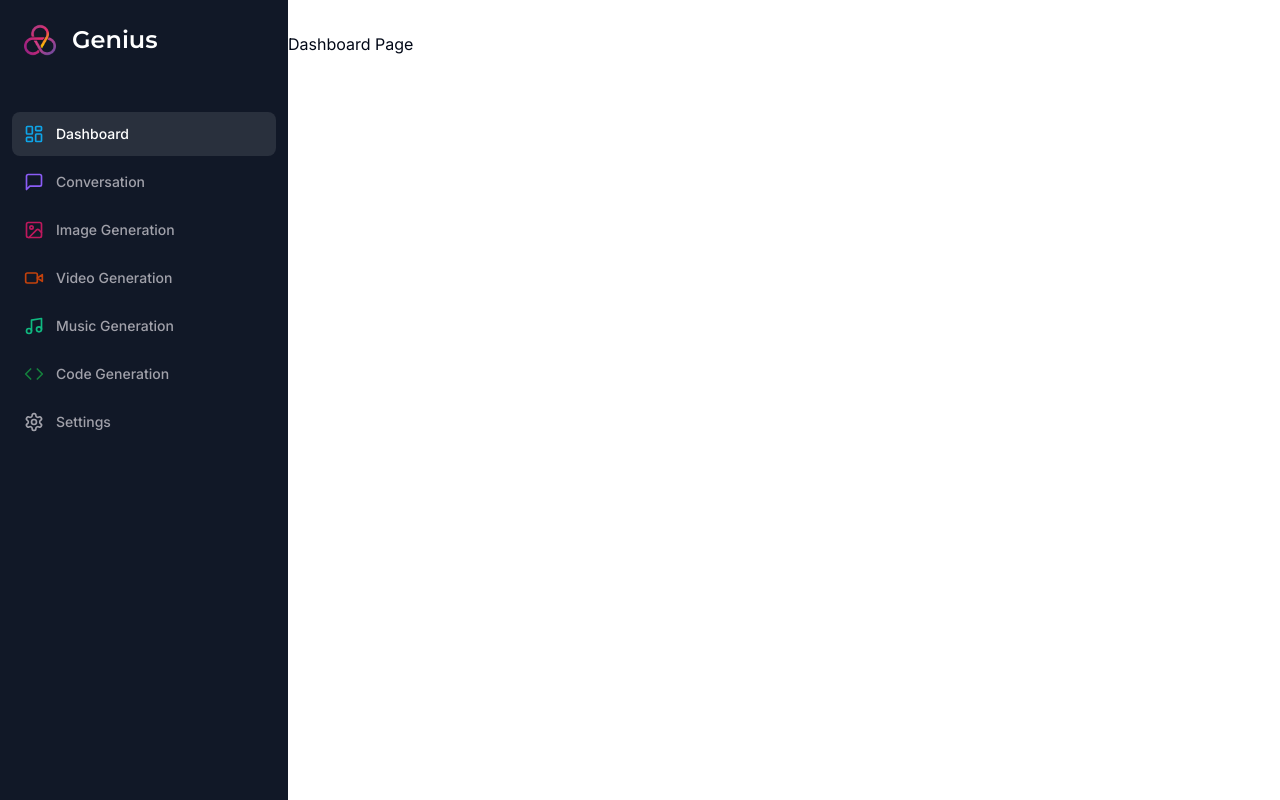
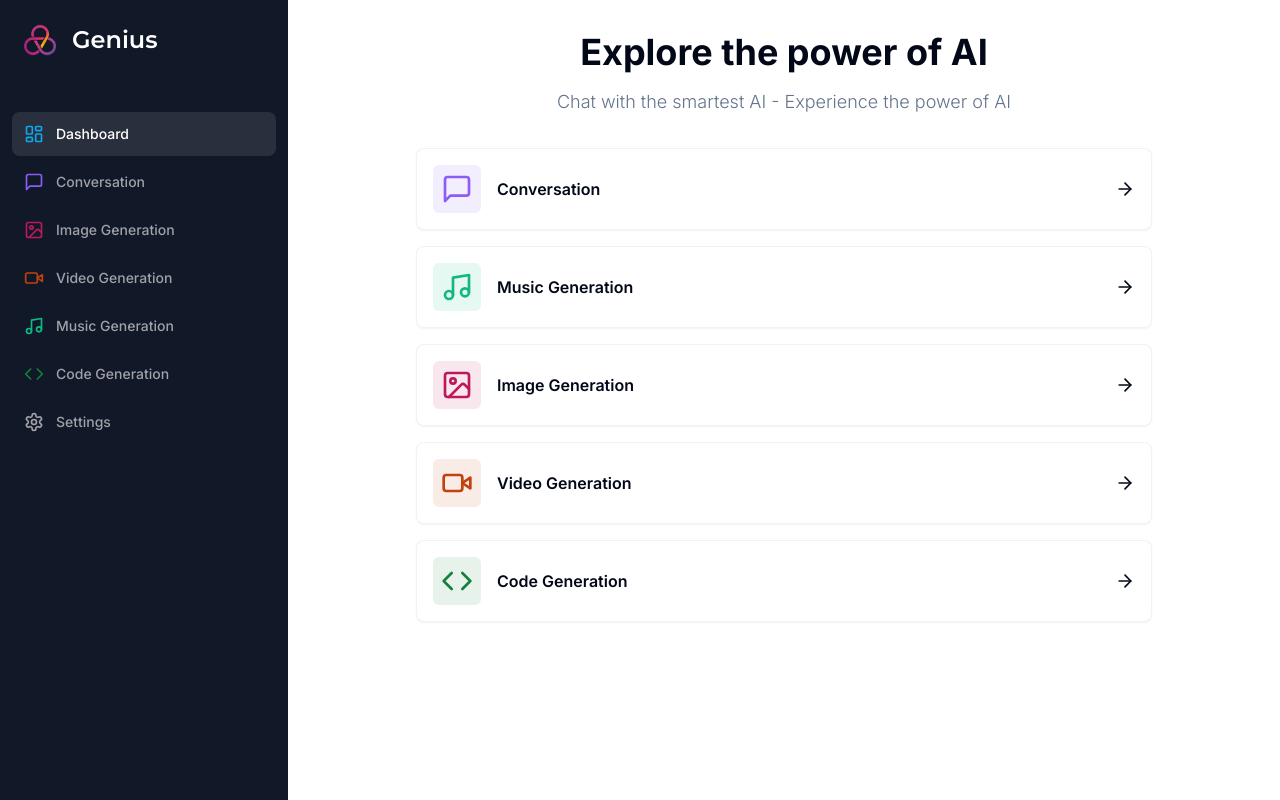
Before and after one commit to suryadharma5/ai-saas, a Next.js app: page /dashboard in a window 1280 px wide. Built offline with nearby package versions, Linux system fonts and the light colour scheme.

Commit message:
feat: landing page

```diff
--- a/app/(dashboard)/(routes)/dashboard/page.tsx
+++ b/app/(dashboard)/(routes)/dashboard/page.tsx
@@ -1,8 +1,95 @@
+"use client"
+
+import { ArrowRight, Code, ImageIcon, MessageSquare, Music, VideoIcon } from "lucide-react"
+import { useRouter } from "next/navigation"
+
+import { Card } from "@/components/ui/card"
+import { cn } from "@/lib/utils"
+
+const tools = [
+    {
+        label: "Conversation",
+        icon: MessageSquare,
+        color: "text-violet-500",
+        bgColor: "bg-violet-500/10",
+        href: "/conversation"
+    },
+    {
+        label: "Music Generation",
+        icon: Music,
+        color: "text-emerald-500",
+        bgColor: "bg-emerald-500/10",
+        href: "/music"
+    },
+    {
+        label: "Image Generation",
+        icon: ImageIcon,
+        color: "text-pink-700",
+        bgColor: "bg-pink-700/10",
+        href: "/image"
+    },
+    {
+        label: "Video Generation",
+        icon: VideoIcon,
+        color: "text-orange-700",
+        bgColor: "bg-orange-700/10",
+        href: "/video"
+    },
+    {
+        label: "Code Generation",
+        icon: Code,
+        color: "text-green-700",
+        bgColor: "bg-green-700/10",
+        href: "/code"
+    },
+
+
+]
+
 const DashboardPage = () => {
+    const router = useRouter()
     return (
-        <>
-            <p>Dashboard Page</p>
-        </>
+        <div>
+            <div className="mb-8 space-y-4">
+                <h2 className="text-2xl md:text-4xl font-bold text-center">
+                    Explore the power of AI
+                </h2>
+                <p className="text-muted-foreground font-light text-sm md:text-lg text-center">
+                    Chat with the smartest AI - Experience the power of AI
+                </p>
+            </div>
+            <div className="px-4 md:px-20 lg:px-32 space-y-4">
+                {
+                    tools.map((tool) => (
+                        <Card
+                            onClick={() => router.push(tool.href)}
+                            key={tool.href}
+                            className="
+                                p-4
+                                border-black/5
+                                flex
+                                items-center
+                                justify-between
+                                hover:shadow-md
+                                transition
+                                cursor-pointer
+                            "
+                        >
+                            <div className="flex items-center gap-x-4">
+                                <div className={cn("p-2 w-fit rounded-md", tool.bgColor)}>
+                                    <tool.icon className={cn("w-8 h-8", tool.color)} />
+                                </div>
+                                <div className="font-semibold">
+                                    {tool.label}
+                                </div>
+                            </div>
+
+                            <ArrowRight className="w-5 h-5" />
+                        </Card>
+                    ))
+                }
+            </div>
+        </div>
     )
 }
 
--- /dev/null
+++ b/components/ui/card.tsx
@@ -0,0 +1,79 @@
+import * as React from "react"
+
+import { cn } from "@/lib/utils"
+
+const Card = React.forwardRef<
+  HTMLDivElement,
+  React.HTMLAttributes<HTMLDivElement>
+>(({ className, ...props }, ref) => (
+  <div
+    ref={ref}
+    className={cn(
+      "rounded-lg border bg-card text-card-foreground shadow-sm",
+      className
+    )}
+    {...props}
+  />
+))
+Card.displayName = "Card"
+
+const CardHeader = React.forwardRef<
+  HTMLDivElement,
+  React.HTMLAttributes<HTMLDivElement>
+>(({ className, ...props }, ref) => (
+  <div
+    ref={ref}
+    className={cn("flex flex-col space-y-1.5 p-6", className)}
+    {...props}
+  />
+))
+CardHeader.displayName = "CardHeader"
+
+const CardTitle = React.forwardRef<
+  HTMLParagraphElement,
+  React.HTMLAttributes<HTMLHeadingElement>
+>(({ className, ...props }, ref) => (
+  <h3
+    ref={ref}
+    className={cn(
+      "text-2xl font-semibold leading-none tracking-tight",
+      className
+    )}
+    {...props}
+  />
+))
+CardTitle.displayName = "CardTitle"
+
+const CardDescription = React.forwardRef<
+  HTMLParagraphElement,
+  React.HTMLAttributes<HTMLParagraphElement>
+>(({ className, ...props }, ref) => (
+  <p
+    ref={ref}
+    className={cn("text-sm text-muted-foreground", className)}
+    {...props}
+  />
+))
+CardDescription.displayName = "CardDescription"
+
+const CardContent = React.forwardRef<
+  HTMLDivElement,
+  React.HTMLAttributes<HTMLDivElement>
+>(({ className, ...props }, ref) => (
+  <div ref={ref} className={cn("p-6 pt-0", className)} {...props} />
+))
+CardContent.displayName = "CardContent"
+
+const CardFooter = React.forwardRef<
+  HTMLDivElement,
+  React.HTMLAttributes<HTMLDivElement>
+>(({ className, ...props }, ref) => (
+  <div
+    ref={ref}
+    className={cn("flex items-center p-6 pt-0", className)}
+    {...props}
+  />
+))
+CardFooter.displayName = "CardFooter"
+
+export { Card, CardHeader, CardFooter, CardTitle, CardDescription, CardContent }
```
